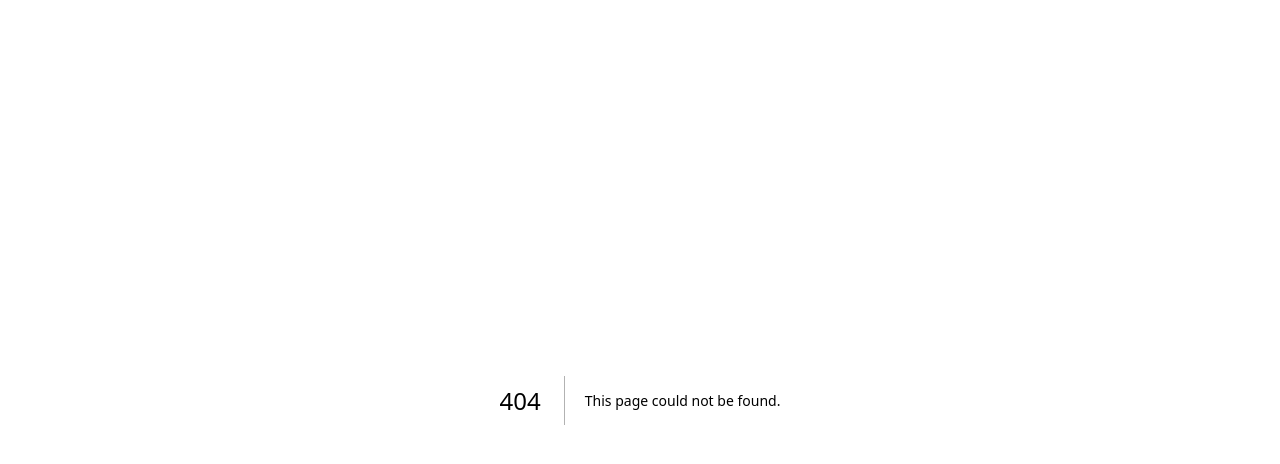
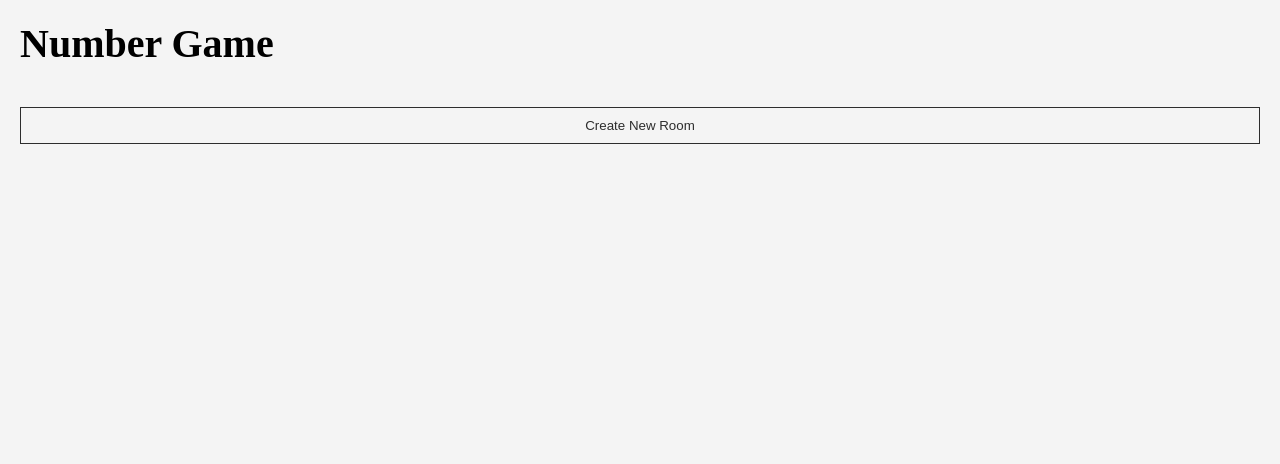
Before and after one commit to dshamak-dev/next-ssr, a Next.js app: page /games in a window 1280 px wide. Before the commit this address had no page. Shown: the top 464 px of the page. Built offline with nearby package versions, Linux system fonts and the light colour scheme.

Commit message:
Add games page

```diff
--- /dev/null
+++ b/pages/games.js
@@ -0,0 +1,32 @@
+import Link from "next/link.js";
+import { useEffect, useState } from "react";
+import Button from "../components/Button.js";
+import { generateId } from "../support/fabric.utils.js";
+import { useNavigation } from "../support/useNavigation.js";
+import { getGamesHistory } from "../support/game.utils.js";
+
+export default function GamesPage({}) {
+  const [history, setHistory] = useState([]);
+  const { navigate } = useNavigation();
+
+  useEffect(() => {
+    setHistory(getGamesHistory() || [])
+  }, []);
+
+  return (<main className="p-1 flex col gap-2">
+    <h1>Number Game</h1>
+    <div className="flex between">
+      <Button onClick={() => {
+        const id = generateId();
+
+        navigate(`/games/${id}`)
+      }}>Create New Room</Button>
+    </div>
+   {history?.length ? <div className="flex col gap-1">
+      <h4>Visited</h4>
+      <div className="flex col gap-1">{history.map((id) => {
+        return <Link key={id} href={`/games/${id}`}>#{id}</Link>
+      })}</div>
+    </div> : null}
+  </main>);
+};
--- a/pages/games/[id].js
+++ b/pages/games/[id].js
@@ -6,6 +6,7 @@ import Input from "../../components/Input.js";
 import Button from "../../components/Button.js";
 import Link from "next/link.js";
 import { useRecord } from "../../support/useRecord.js";
+import { addGamesHistory } from "../../support/game.utils.js";
 
 const getStorage = () => {
   return localStorage;
@@ -35,6 +36,7 @@ export default function GamePage({ id, defaultState, apiDomain }) {
 
   useEffect(() => {
     setPlayerId(getCachedPlayer());
+    addGamesHistory(id);
   }, []);
 
   const handleJoin = useCallback(
@@ -336,6 +338,7 @@ export default function GamePage({ id, defaultState, apiDomain }) {
 
   return (
     <main className="w-full p-1 flex col gap-2 items-center">
+      <Link href="/games" className="w-full">go home</Link>
       <div className="w-full flex col gap-1">
         <h3>Rules:</h3>
         <p>
--- /dev/null
+++ b/support/fabric.utils.js
@@ -0,0 +1,17 @@
+export const generateId = () => {
+  const _d = new Date();
+  let id = _d
+    .toLocaleString("us", {
+      month: "short",
+      day: "numeric",
+      hour: "2-digit",
+      minute: "numeric",
+      weekday: 'narrow'
+    })
+    .replace(/[,:]/g, "")
+    .split(" ")
+    .sort(() => (Math.random() > 0.5 ? 1 : -1))
+    .join("");
+
+  return id.toLowerCase();
+};
--- /dev/null
+++ b/support/game.utils.js
@@ -0,0 +1,42 @@
+const getStorage = () => {
+  return localStorage;
+};
+
+const getItem = (key) => {
+  const record = getStorage().getItem(key);
+
+  try {
+    return JSON.parse(record);
+  } catch (err) {
+    return record;
+  }
+};
+
+const setItem = (key, data) => {
+  getStorage().setItem(
+    key,
+    typeof data === "object" ? JSON.stringify(data) : data
+  );
+};
+
+const HISTORY_STORAGE_KEY = "_games-history";
+
+export const getGamesHistory = () => {
+  return getItem(HISTORY_STORAGE_KEY);
+};
+
+export const setGamesHistory = (history) => {
+  return setItem(HISTORY_STORAGE_KEY, JSON.stringify(history));
+};
+
+export const addGamesHistory = (id) => {
+  const _history = getGamesHistory() || [];
+
+  if (_history.includes(id)) {
+    return;
+  }
+
+  _history.push(id);
+
+  setGamesHistory(_history);
+};
```
Also changed, not shown: pages/bets.js (deleted, +0 -20 lines), 1 other file (tests, documents, lock files or other folders).
